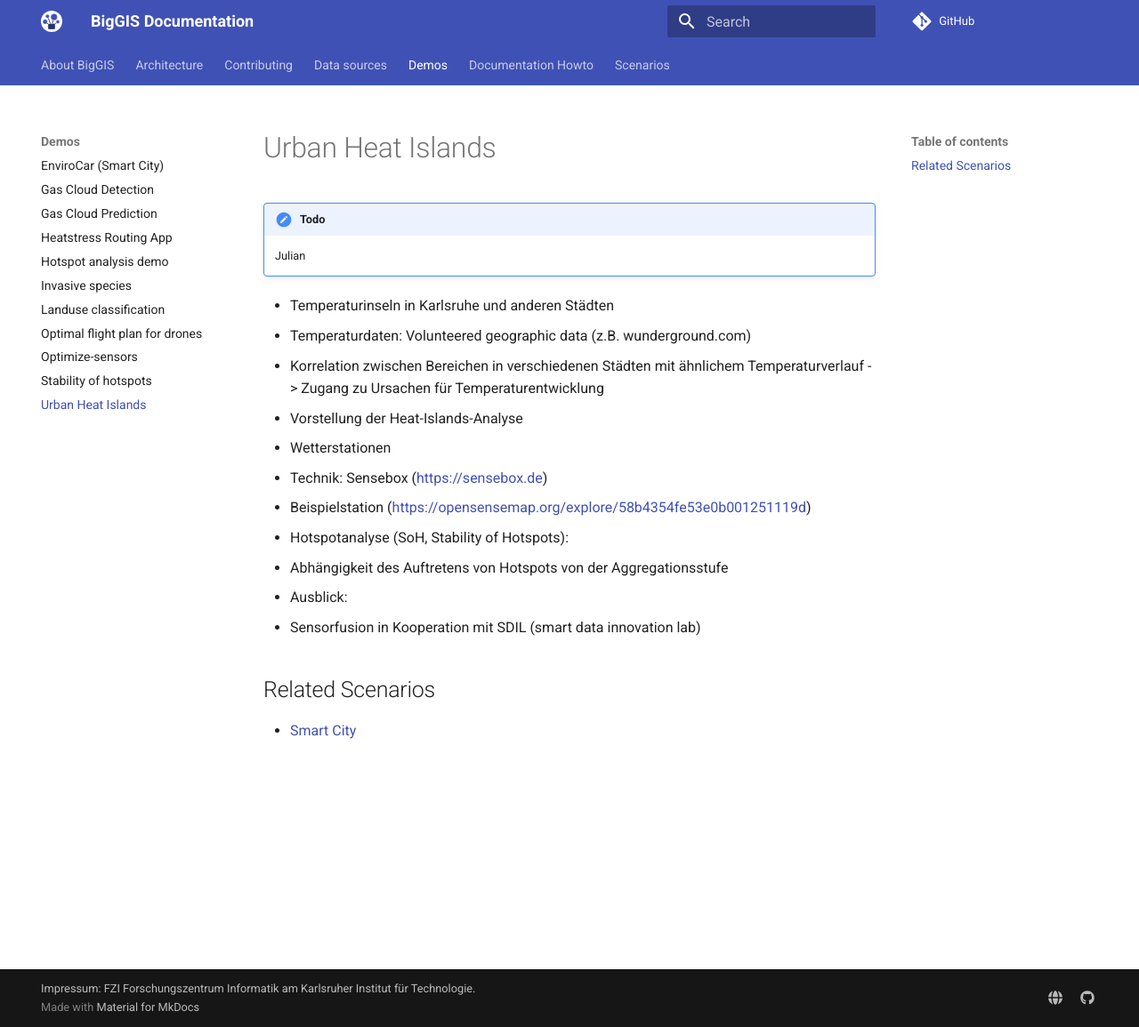
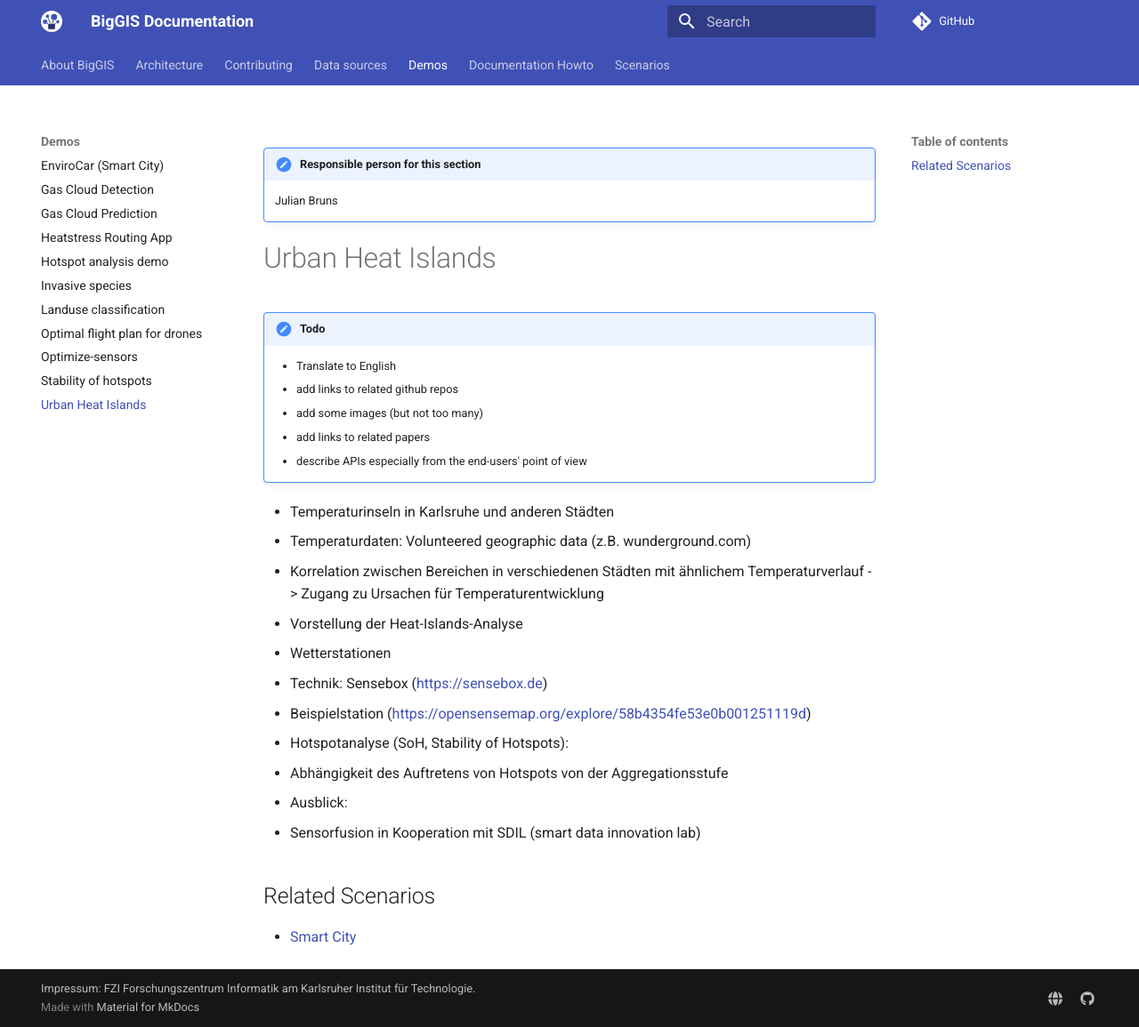
Before and after one commit to biggis-project/biggis-docs, an MkDocs documentation site: the page built from docs/demos/urban-heat-islands.md, in a window 1280 px wide and 1155 px high. Shown: the whole window at 89% size. Built offline with MkDocs 1.6.1 and Material for MkDocs 9.7.7, drawn with Linux system fonts in a browser that asks for light colours; nearby versions of some CDN libraries; a script that is not in the unit is left out; comment, search, counter and statistics services are not loaded; old or Windows-style settings are respelled for this version of MkDocs.

Commit message:
assign TODOs to people

```diff
--- a/docs/demos/urban-heat-islands.md
+++ b/docs/demos/urban-heat-islands.md
@@ -1,7 +1,14 @@
+!!! note "Responsible person for this section"
+    Julian Bruns
+
 # Urban Heat Islands
 
 !!! TODO
-    Julian
+    - Translate to English
+    - add links to related github repos
+    - add some images (but not too many)
+    - add links to related papers
+    - describe APIs especially from the end-users' point of view
 
 - Temperaturinseln in Karlsruhe und anderen Städten
 - Temperaturdaten: Volunteered geographic data (z.B. wunderground.com)
```
Also changed, not shown: docs/demos/Stability_of_hotspots.md (+5 -4 lines), docs/demos/landuse.md (+7 -1 lines), docs/demos/optimize-drones.md (+8 -1 lines), docs/demos/optimize-sensors.md (+8 -1 lines).
